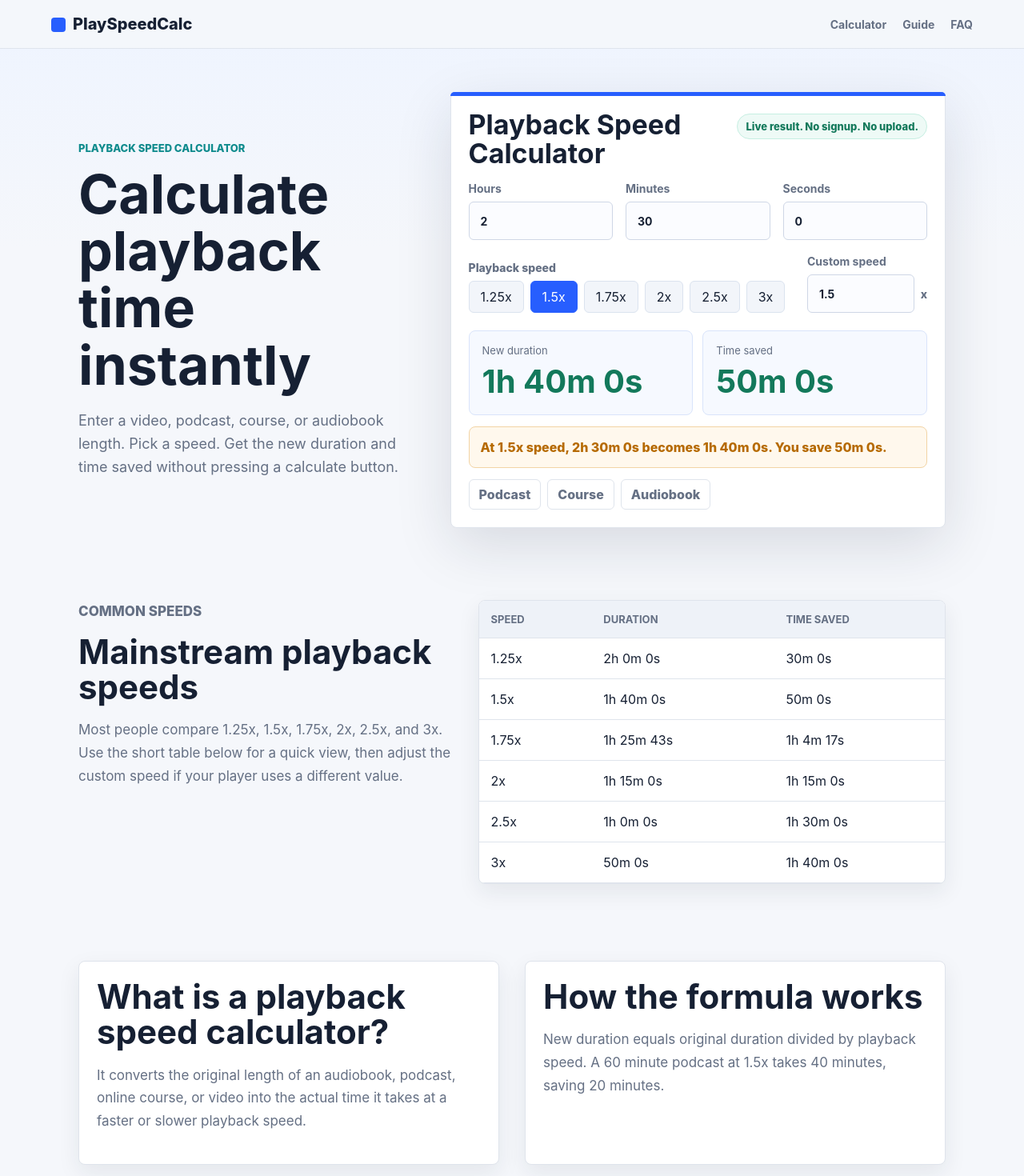
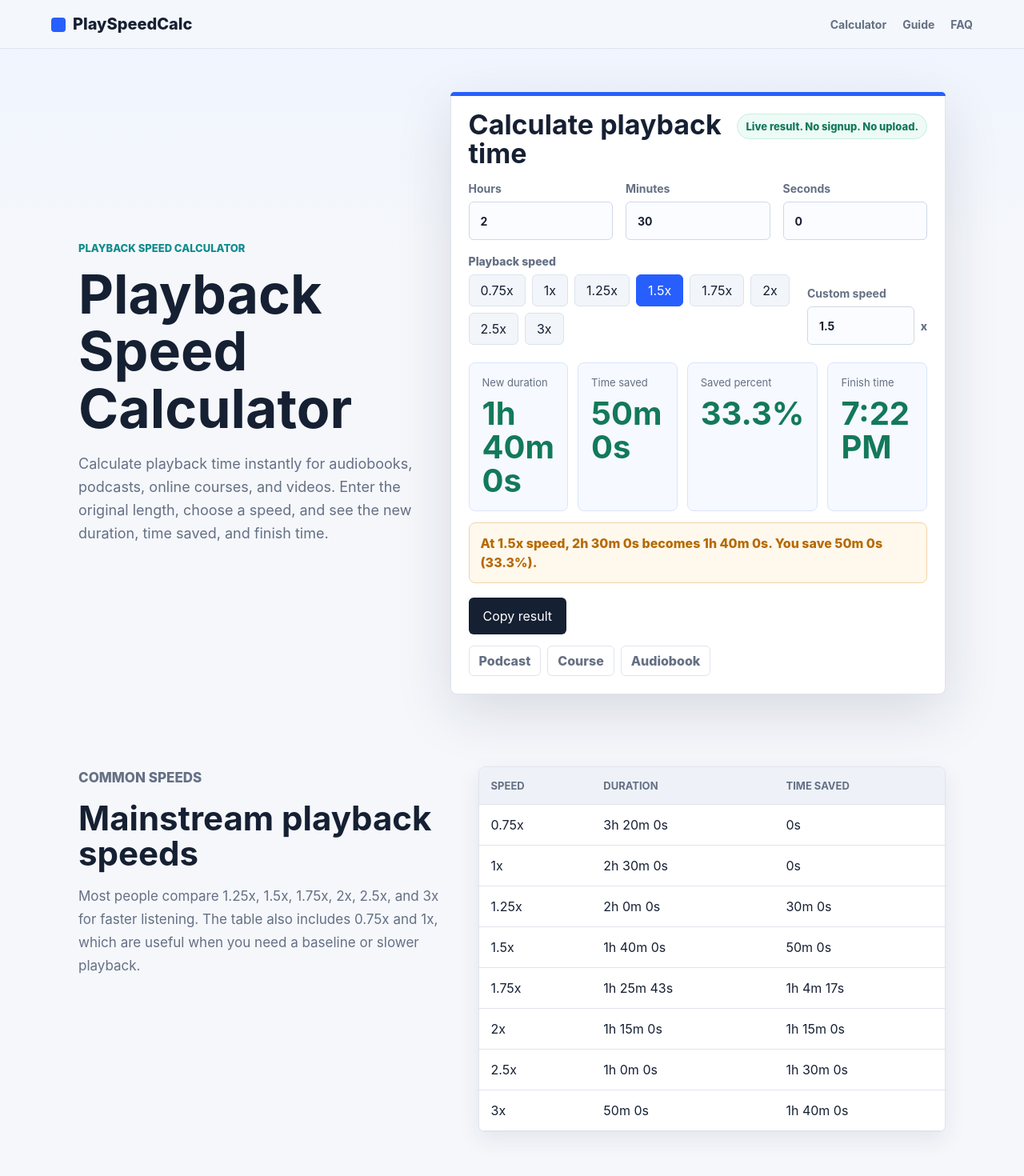
Before and after one commit to qiaosheng125/playspeedcalc, a Next.js app: page / in a window 1280 px wide. Shown: the top 1470 px of the page at 80% size. Built offline with nearby package versions, Linux system fonts and the light colour scheme; no server answers.

Commit message:
Improve homepage SEO and results

```diff
--- a/src/app/globals.css
+++ b/src/app/globals.css
@@ -287,7 +287,7 @@ input:focus {
 }
 
 .compact-results {
-  grid-template-columns: repeat(2, 1fr);
+  grid-template-columns: repeat(4, 1fr);
 }
 
 .result-grid article {
--- a/src/app/page.tsx
+++ b/src/app/page.tsx
@@ -1,8 +1,8 @@
 "use client";
 
-import { useMemo, useState } from "react";
+import { useEffect, useMemo, useState } from "react";
 
-const presetSpeeds = [1.25, 1.5, 1.75, 2, 2.5, 3];
+const presetSpeeds = [0.75, 1, 1.25, 1.5, 1.75, 2, 2.5, 3];
 const quickExamples = [
   { label: "Podcast", hours: 0, minutes: 48, seconds: 0 },
   { label: "Course", hours: 2, minutes: 30, seconds: 0 },
@@ -25,11 +25,27 @@ function formatDuration(totalSeconds: number): string {
   return `${seconds}s`;
 }
 
+function formatFinishTime(timestamp: number | null, durationSeconds: number): string {
+  if (!timestamp || durationSeconds <= 0) return "--";
+
+  const finishTime = new Date(timestamp + durationSeconds * 1000);
+  return finishTime.toLocaleTimeString([], {
+    hour: "numeric",
+    minute: "2-digit"
+  });
+}
+
 export default function Home() {
   const [hours, setHours] = useState("2");
   const [minutes, setMinutes] = useState("30");
   const [seconds, setSeconds] = useState("0");
   const [speed, setSpeed] = useState(1.5);
+  const [copied, setCopied] = useState(false);
+  const [currentTime, setCurrentTime] = useState<number | null>(null);
+
+  useEffect(() => {
+    setCurrentTime(Date.now());
+  }, []);
 
   const originalSeconds = useMemo(
     () => toNumber(hours) * 3600 + toNumber(minutes) * 60 + toNumber(seconds),
@@ -38,9 +54,11 @@ export default function Home() {
 
   const newDuration = originalSeconds > 0 && speed > 0 ? originalSeconds / speed : 0;
   const savedTime = Math.max(0, originalSeconds - newDuration);
+  const savedPercent = originalSeconds > 0 ? (savedTime / originalSeconds) * 100 : 0;
+  const finishTime = formatFinishTime(currentTime, newDuration);
   const summary = `At ${speed}x speed, ${formatDuration(originalSeconds)} becomes ${formatDuration(
     newDuration
-  )}. You save ${formatDuration(savedTime)}.`;
+  )}. You save ${formatDuration(savedTime)} (${savedPercent.toFixed(1)}%).`;
 
   const rows = presetSpeeds.map((preset) => ({
     speed: preset,
@@ -64,16 +82,17 @@ export default function Home() {
       <section className="hero compact-hero">
         <div className="hero-copy compact-copy">
           <p className="eyebrow">Playback speed calculator</p>
-          <h1>Calculate playback time instantly</h1>
+          <h1>Playback Speed Calculator</h1>
           <p className="lead">
-            Enter a video, podcast, course, or audiobook length. Pick a speed. Get the new duration
-            and time saved without pressing a calculate button.
+            Calculate playback time instantly for audiobooks, podcasts, online courses, and videos.
+            Enter the original length, choose a speed, and see the new duration, time saved, and
+            finish time.
           </p>
         </div>
 
         <section className="calculator-panel primary-tool" id="calculator" aria-label="Playback speed calculator">
           <div className="tool-heading">
-            <h2>Playback Speed Calculator</h2>
+            <h2>Calculate playback time</h2>
             <p>Live result. No signup. No upload.</p>
           </div>
 
@@ -155,9 +174,33 @@ export default function Home() {
               <span>Time saved</span>
               <strong>{formatDuration(savedTime)}</strong>
             </article>
+            <article>
+              <span>Saved percent</span>
+              <strong>{savedPercent.toFixed(1)}%</strong>
+            </article>
+            <article>
+              <span>Finish time</span>
+              <strong>{finishTime}</strong>
+            </article>
           </div>
 
           <p className="result-sentence">{summary}</p>
+
+          <button
+            className="copy-button"
+            type="button"
+            onClick={async () => {
+              try {
+                await navigator.clipboard.writeText(`${summary} Finish time: ${finishTime}.`);
+                setCopied(true);
+                window.setTimeout(() => setCopied(false), 1600);
+              } catch {
+                setCopied(false);
+              }
+            }}
+          >
+            {copied ? "Copied" : "Copy result"}
+          </button>
 
           <div className="quick-examples" aria-label="Quick examples">
             {quickExamples.map((example) => (
@@ -182,8 +225,9 @@ export default function Home() {
           <p className="eyebrow">Common speeds</p>
           <h2>Mainstream playback speeds</h2>
           <p>
-            Most people compare 1.25x, 1.5x, 1.75x, 2x, 2.5x, and 3x. Use the short table below for
-            a quick view, then adjust the custom speed if your player uses a different value.
+            Most people compare 1.25x, 1.5x, 1.75x, 2x, 2.5x, and 3x for faster listening. The
+            table also includes 0.75x and 1x, which are useful when you need a baseline or slower
+            playback.
           </p>
         </div>
         <div className="table-wrap">
@@ -213,14 +257,16 @@ export default function Home() {
           <h2>What is a playback speed calculator?</h2>
           <p>
             It converts the original length of an audiobook, podcast, online course, or video into
-            the actual time it takes at a faster or slower playback speed.
+            the actual time it takes at a faster or slower playback speed. The result updates in the
+            browser, so you do not need to upload a file or press a calculate button.
           </p>
         </div>
         <div>
           <h2>How the formula works</h2>
           <p>
             New duration equals original duration divided by playback speed. A 60 minute podcast at
-            1.5x takes 40 minutes, saving 20 minutes.
+            1.5x takes 40 minutes, saving 20 minutes. Time saved equals original duration minus the
+            new duration.
           </p>
         </div>
       </section>
@@ -240,6 +286,16 @@ export default function Home() {
           <summary>Does this work for podcasts and audiobooks?</summary>
           <p>Yes. The same formula works for videos, courses, podcasts, and audiobooks.</p>
         </details>
+        <details>
+          <summary>How long does a 10-hour audiobook take at 1.25x?</summary>
+          <p>A 10-hour audiobook at 1.25x speed takes 8 hours. You save 2 hours.</p>
+        </details>
+        <details>
+          <summary>Does this calculator work for YouTube videos?</summary>
+          <p>
+            Yes. Enter the YouTube video length, then choose the playback speed you plan to use.
+          </p>
+        </details>
       </section>
 
       <footer>
```
Also changed, not shown: 2 other files (tests, documents, lock files or other folders).
